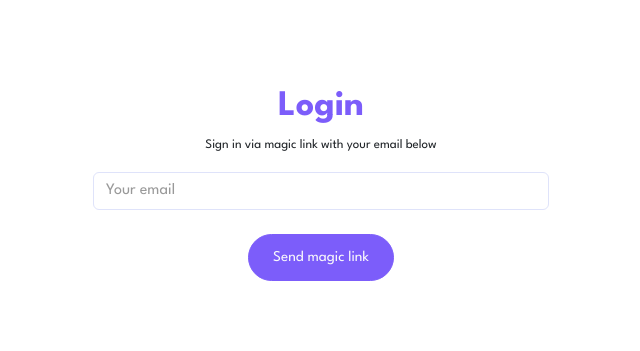
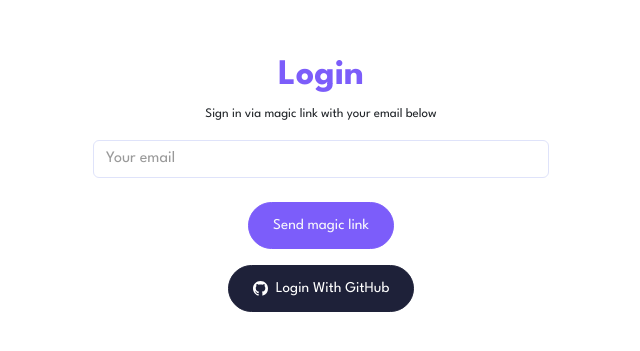
Before and after one commit to rmartin93/invoice, a React (Vite) app: page /login in a window 1280 px wide. Shown: the part 127-478 px from the top of the page, without its empty margins (319-959 px from the left). Built offline with nearby package versions, Linux system fonts and the light colour scheme; no server answers.

Commit message:
login with github

```diff
--- a/src/pages/Login.jsx
+++ b/src/pages/Login.jsx
@@ -1,9 +1,11 @@
 import { useState } from "react";
 import { supabase } from "../database/supabaseClient";
+import { BsGithub } from "react-icons/bs";
 
 export default function Login() {
 	const [loading, setLoading] = useState(false);
 	const [email, setEmail] = useState("");
+	const [ghubLoading, setGhubLoading] = useState(false);
 
 	const handleLogin = async (event) => {
 		event.preventDefault();
@@ -17,6 +19,17 @@
 			alert("Check your email for the login link!");
 		}
 		setLoading(false);
+	};
+
+	const loginWithGitHub = async () => {
+		setGhubLoading(true);
+		const { error } = await supabase.auth.signInWithOAuth({
+			provider: "github",
+		});
+		if (error) {
+			alert(error.message);
+		}
+		setGhubLoading(false);
 	};
 
 	return (
@@ -55,6 +68,29 @@
 								)}
 							</button>
 						</div>
+						<button
+							className="btn btn-secondary mt-3 mx-auto"
+							disabled={ghubLoading}
+							type="button"
+							onClick={() => loginWithGitHub()}
+						>
+							{ghubLoading ? (
+								<>
+									<div
+										className="spinner-border spinner-border-sm me-2"
+										role="status"
+									>
+										<span className="visually-hidden">Loading...</span>
+									</div>
+									<span className="mt-1">Logging In</span>
+								</>
+							) : (
+								<>
+									<BsGithub className="me-2" />
+									<span>Login With GitHub</span>
+								</>
+							)}
+						</button>
 					</form>
 				</div>
 			</div>
```
